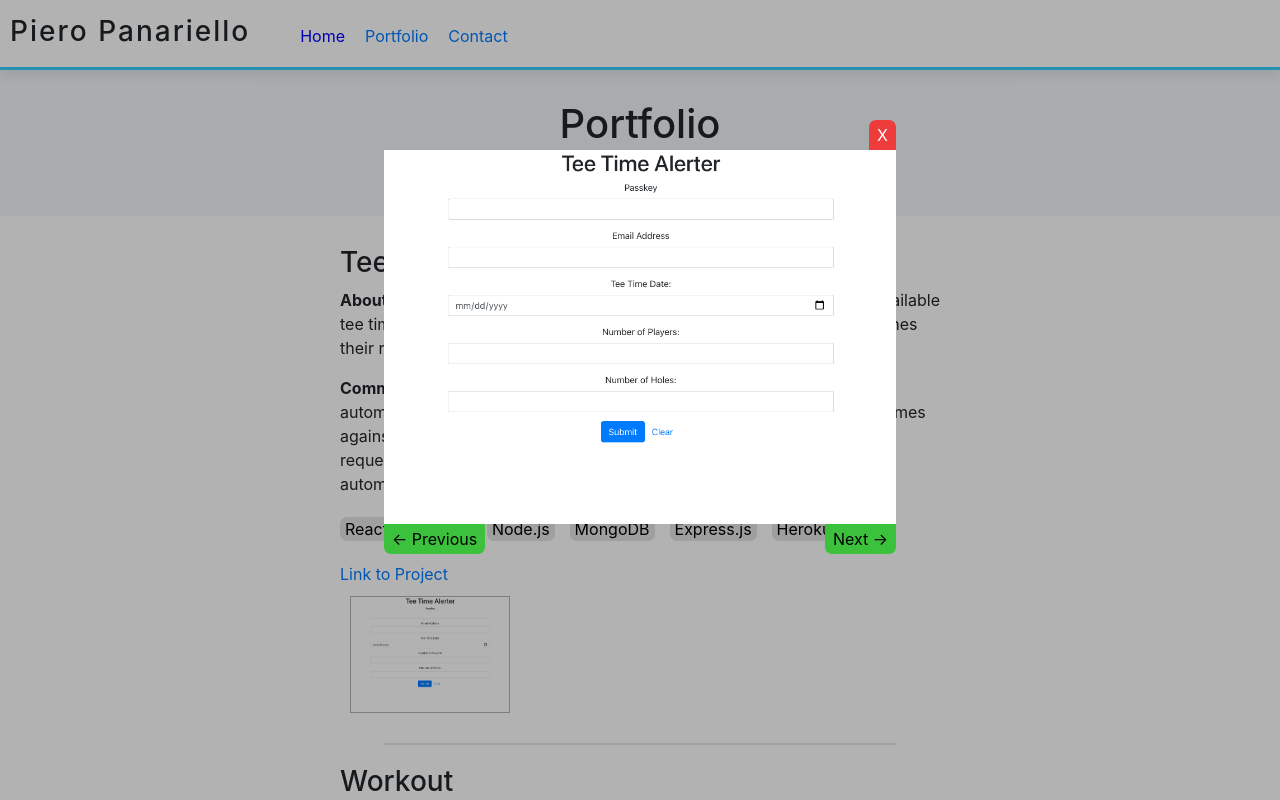
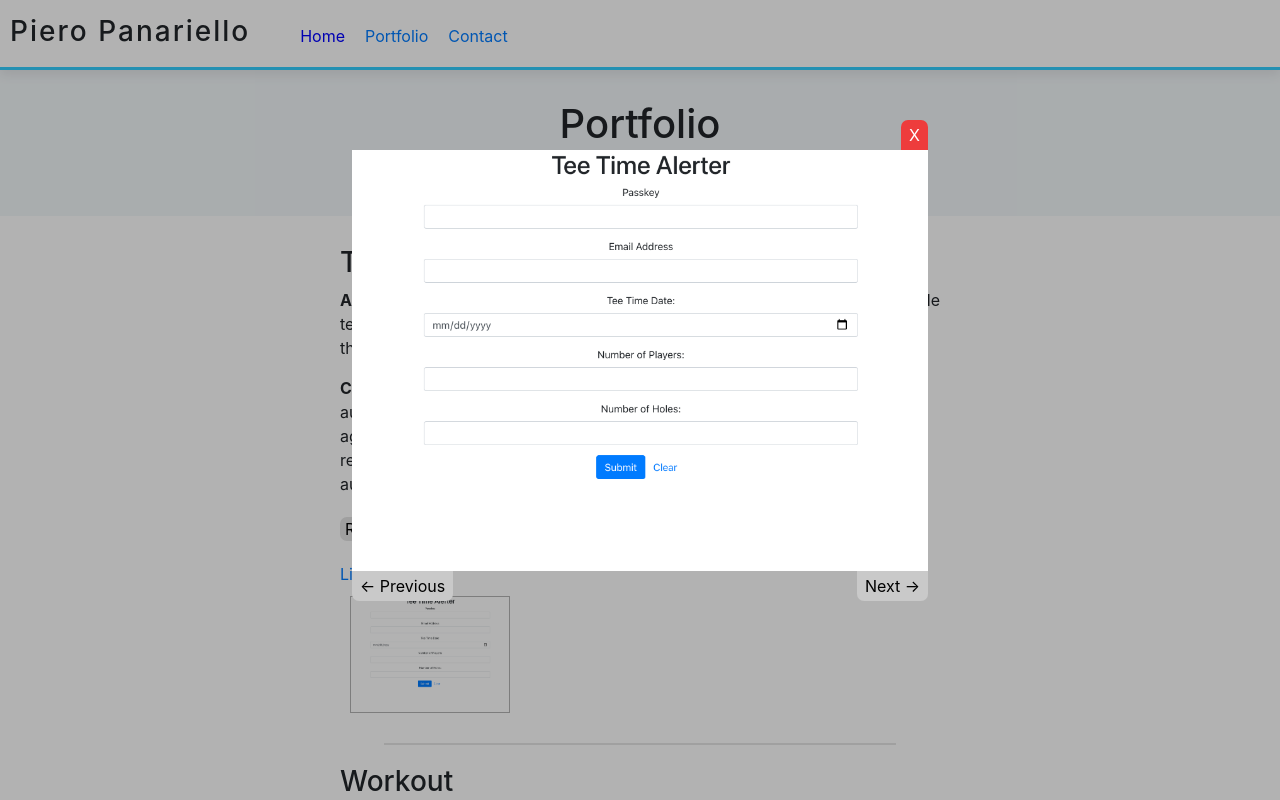
Before and after one commit to panariellop/Portfolio, a React (Create React App) app: page /portfolio in a window 1280 px wide. Both pictures are taken after a click on the picture 430 px from the left and 654 px from the top of the page. Shown: the top 800 px of the page. Built offline with nearby package versions, Linux system fonts and the light colour scheme.

Commit message:
gallery updates

```diff
--- a/src/components/Gallery.css
+++ b/src/components/Gallery.css
@@ -22,7 +22,7 @@
 }
 
 .gallery-controls-nav button{
-    background-color: rgb(59, 193, 59);
+    background-color: rgb(201, 201, 201);
     border-bottom-left-radius: 7px; border-bottom-right-radius: 7px;
     border-color: transparent;
 
@@ -47,7 +47,7 @@
 @media only screen and (max-height: 800px) and (orientation: landscape){
     .gallery-container-inner{
         height:70%;
-        width: 40%;
+        width: 45%;
     }
     .gallery-current-screenshot img{
 
@@ -55,10 +55,10 @@
         width: 100%;
     }
 }
-@media only screen and (max-height: 700px) and (orientation: landscape){
+@media only screen and (max-height: 600px) and (orientation: landscape){
     .gallery-container-inner{
         height:70%;
-        width: 35%;
+        width: 30%;
     }
     .gallery-current-screenshot img{
 
```
